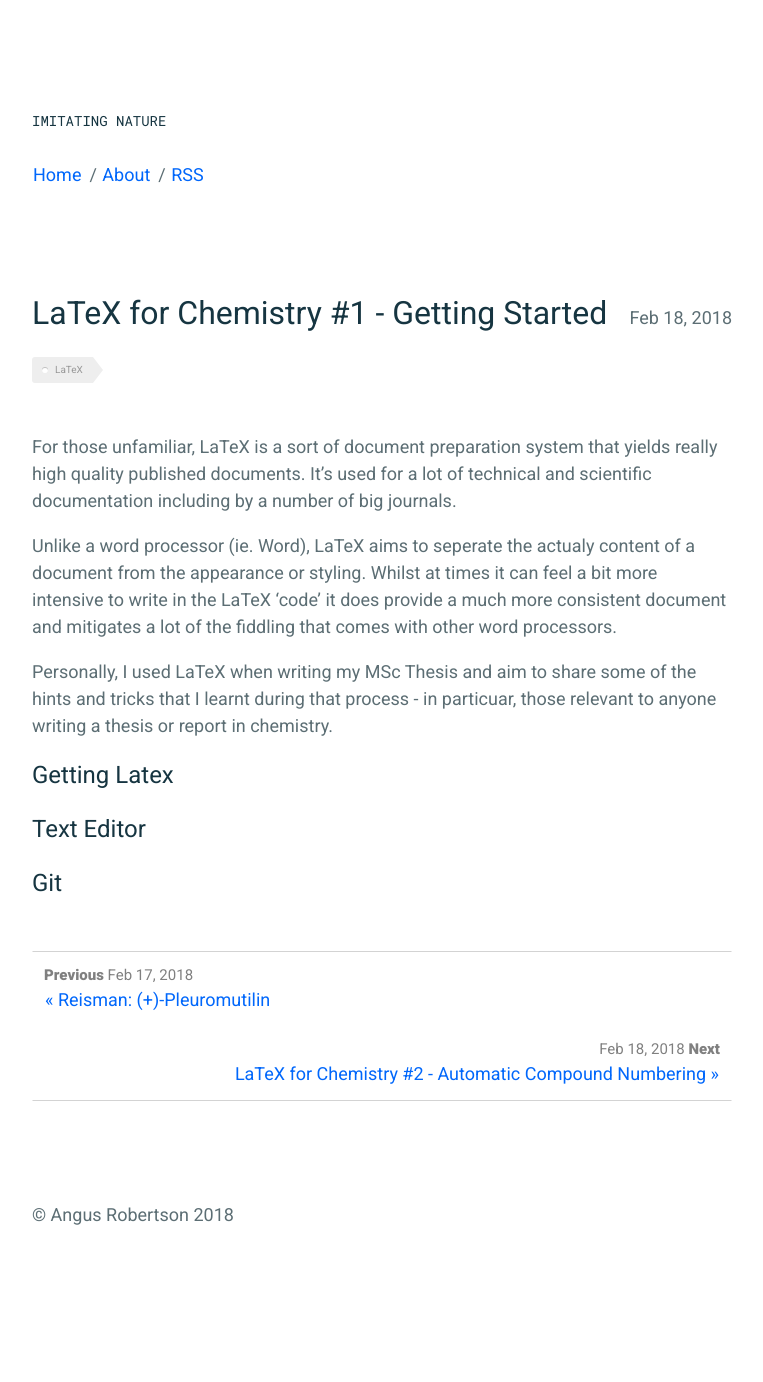
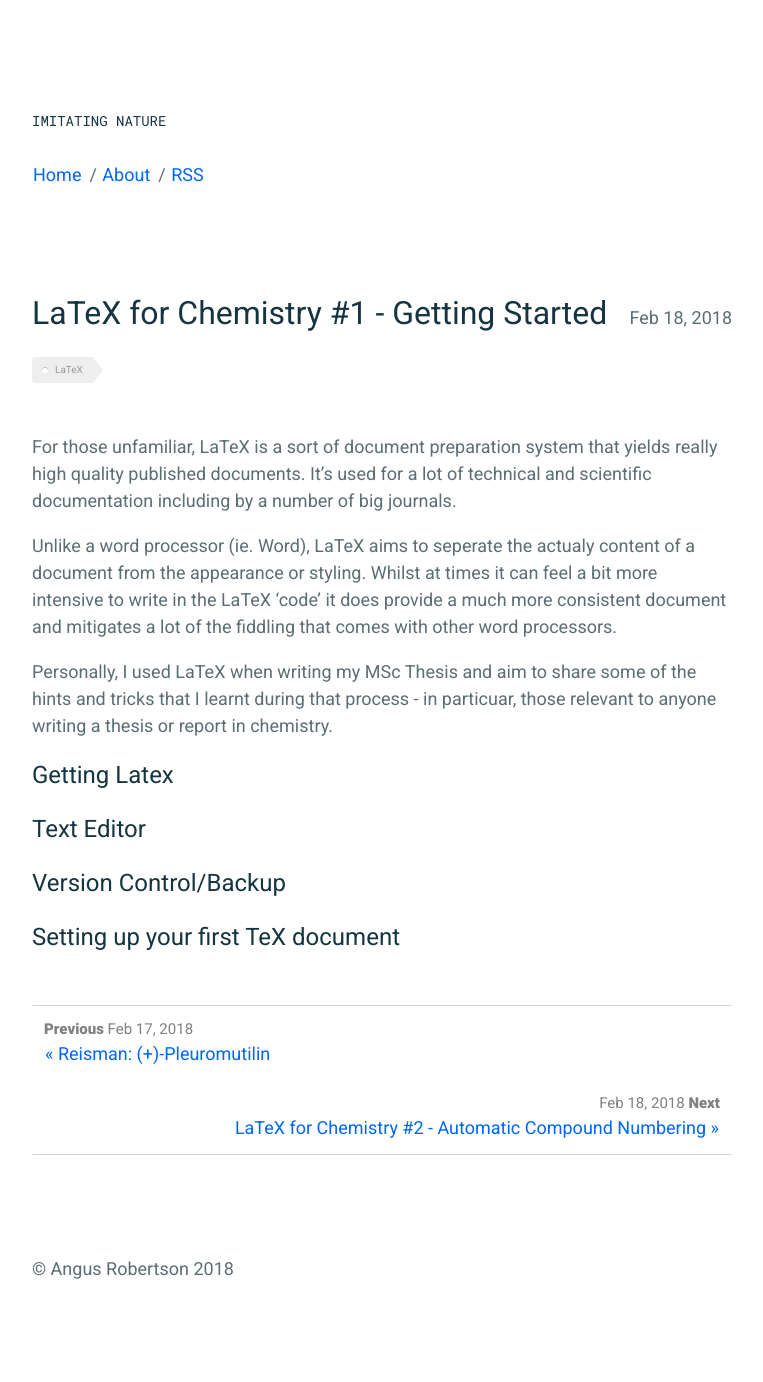
Before and after one commit to robotNoir/robotNoir.github.io, a Jekyll site: the page built from _posts/2018-02-19-latex-for-chemistry-getting-started.md, in a window 1280 px wide. Shown: the whole page, without its empty margins (258-1021 px from the left). Built offline with Jekyll 4.4.1, drawn with Linux system fonts in a browser that asks for light colours; before the commit the page ends 1328 px from its top, so only the background shows below that.

Commit message:
Update 2018-02-19-latex-for-chemistry-getting-started.md

```diff
--- a/_posts/2018-02-19-latex-for-chemistry-getting-started.md
+++ b/_posts/2018-02-19-latex-for-chemistry-getting-started.md
@@ -6,7 +6,10 @@ published: true
 title: 'LaTeX for Chemistry #1 - Getting Started'
 tags:
   - LaTeX
-description: A beginners guide to writing a synthetic chemistry report or thesis in LaTeX.
+description: >-
+  A beginners guide to utilising LaTex to write a synthetic chemistry report.
+  This post covers how to get LaTeX, setting up a text editor, version
+  control/backup and setting up a basic TeX document.
 ---
 For those unfamiliar, LaTeX is a sort of document preparation system that yields really high quality published documents. It's used for a lot of technical and scientific documentation including by a number of big journals.
 
@@ -19,4 +22,6 @@ Personally, I used LaTeX when writing my MSc Thesis and aim to share some of the
 
 ## Text Editor
 
-## Git
+## Version Control/Backup
+
+## Setting up your first TeX document
```
